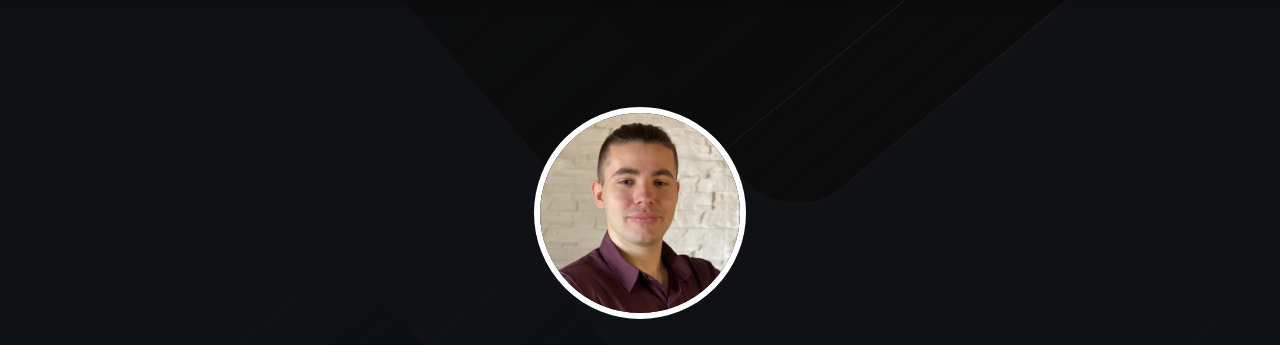
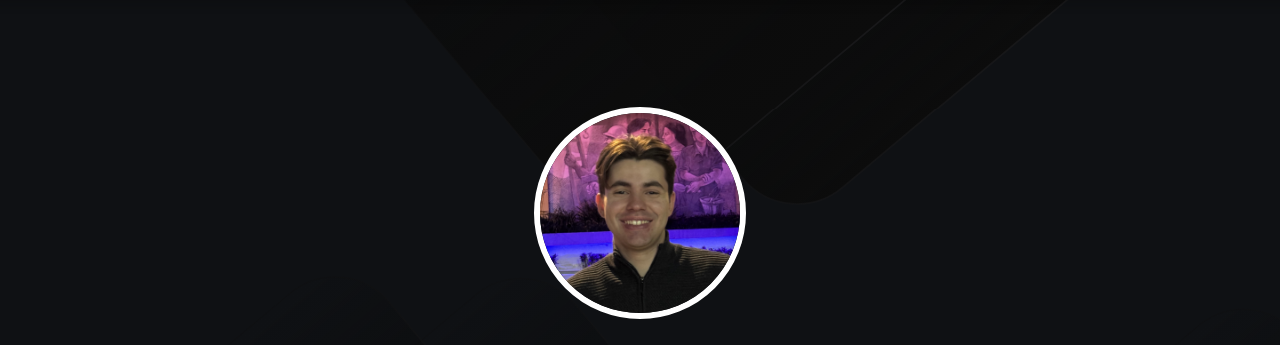
Before and after one commit to lucascarmu/lucascarmu.github.io, a plain HTML site: page index.html in a window 1280 px wide. Shown: the part 96-441 px from the top of the page. Drawn offline with Linux system fonts and the light colour scheme.

Commit message:
update photo and CV

```diff
--- a/index.html
+++ b/index.html
@@ -35,7 +35,7 @@
 
     <section id="inicio" class="inicio">
         <div class="contenido-inicio">
-            <img src="images/me/me1-min copia.JPG" alt="Foto de Lucas Carmusciano">
+            <img src="images/me/me.jpeg" alt="Foto de Lucas Carmusciano">
             <div>
                 <h1>Lucas Carmusciano</h1>
                 <p>AI developer - Artificial Intelligence Engineering Student</p>
```
Also changed, not shown: images/me/me.jpeg (added), images/me/me1-min copia.JPG (deleted), 1 other file.
